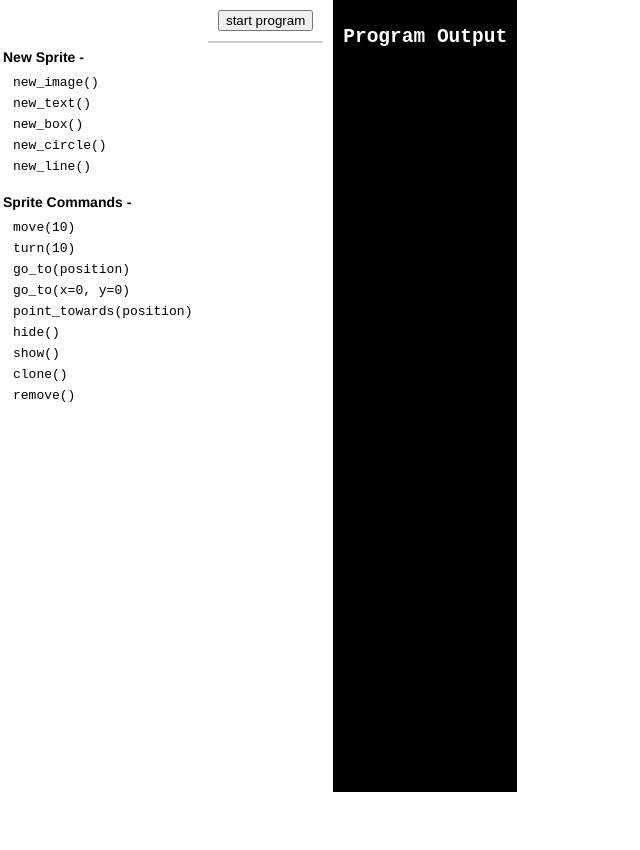
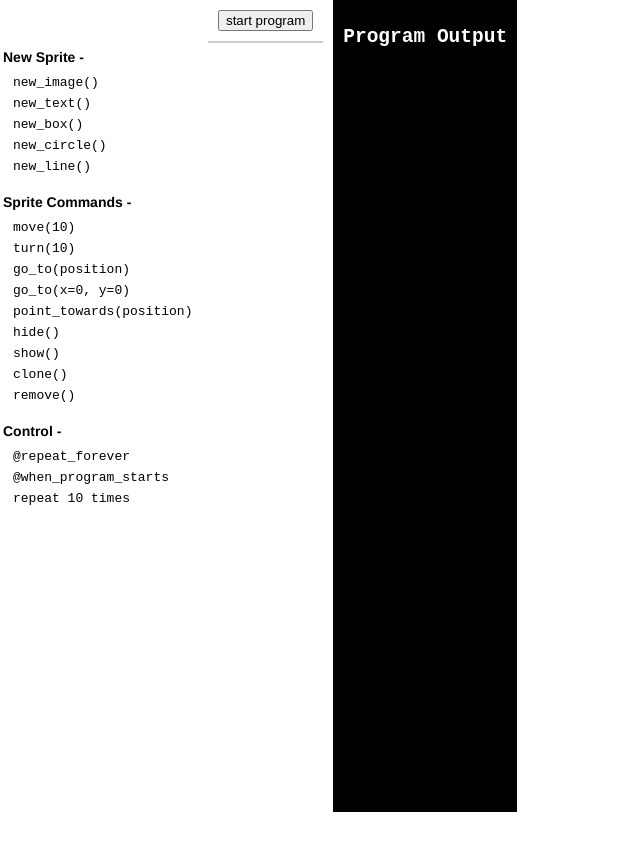
Before and after one commit to Glench/play-ide, an Electron app: page index.html in a window 1200 px wide. Shown: the whole page, without its empty margins (0-640 px from the left). Drawn offline with nearby package versions, Linux system fonts and the light colour scheme; no server answers.

Commit message:
new items

```diff
--- a/index.html
+++ b/index.html
@@ -101,6 +101,22 @@
                 <a href="#null" command="clone = ${sprite}.clone()">clone()</a>
                 <a href="#null" command="${sprite}.remove()">remove()</a>
             </div>
+            <div>
+                <h1>Control -</h1>
+<!--         '@repeat_forever',
+        '@when_program_starts',
+        'play.repeat(10)',
+        'play.animate()',
+ -->
+                <a href="#null" command="@play.repeat_forever
+async def do():
+    print('hi')">@repeat_forever</a>
+                <a href="#null" command="@play.when_program_starts
+async def do():
+    print('hi')">@when_program_starts</a>
+                <a href="#null" command="for count in play.repeat(10):
+    print(count)">repeat 10 times</a>
+            </div>
         </div>
 
         <div style="text-align: right; margin: 0 10px; height: 99vh; max-width: 50%; line-height: 1.25;">
@@ -108,7 +124,7 @@
             <div id="editor" style="text-align: left; border: 1px solid #ccc;"></div>
         </div>
 
-        <div id="output" style="max-width: 30%">
+        <div id="output" style="max-width: 30%; height: 99vh;">
             <h2>Program Output</h2>
             <pre style="width: 100%; overflow: auto; height: 100%; "></pre>
         </div>
@@ -141,9 +157,9 @@ play.start_program() # this should be the last line in your program`;
 <!--
 
     TODO:
-        - syntax highlighting
         - keep indent level
-        - paste command on current line if current line is blank
+        - paste command on current line if current line is blank and command doesn't start with (paste in sprite.x)
+        - drag and drop text from parts bin
 
         - control
         - sprite properties
@@ -276,10 +292,12 @@ IDE ideas:
             reset()
         })
         program.stdout.on('data', (data) => {
+            output_element.scrollTop = 1e6;
             output_element.innerText += data.toString();
             // console.log('stdout', data.toString())
         })
         program.stderr.on('data', (error_data) => {
+            output_element.scrollTop = 1e6;
             output_element.innerText += error_data.toString();
             // console.log('error', error_data.toString())
         })
```
